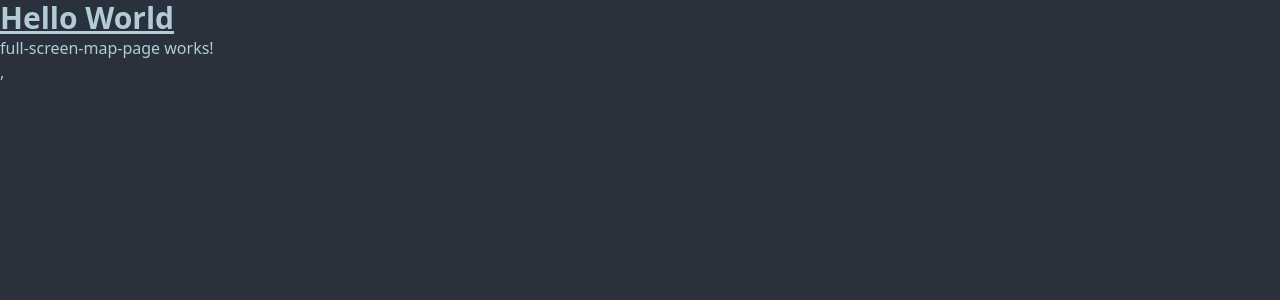
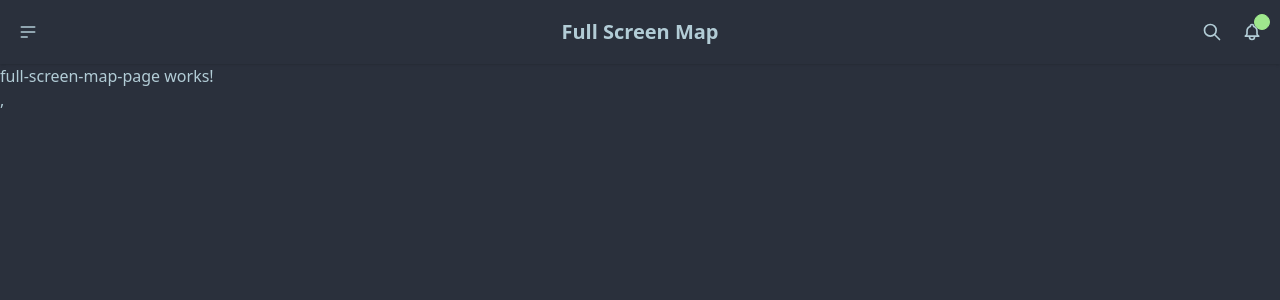
Before and after one commit to tomasDelizia/angular-maps-app, an Angular app: page /fullscreen in a window 1280 px wide. Shown: the top 300 px of the page. Built offline with nearby package versions, Linux system fonts and the light colour scheme.

Commit message:
Add navigation bar component and integrate it into the main app layout

```diff
--- a/src/app/app.component.html
+++ b/src/app/app.component.html
@@ -1,2 +1,2 @@
-<h1 class="text-3xl font-bold underline">Hello World</h1>
+<app-nav-bar />
 <router-outlet />
--- a/src/app/app.component.ts
+++ b/src/app/app.component.ts
@@ -1,9 +1,10 @@
 import { Component } from '@angular/core';
 import { RouterOutlet } from '@angular/router';
+import { NavBarComponent } from './shared/components/nav-bar/nav-bar.component';
 
 @Component({
   selector: 'app-root',
-  imports: [RouterOutlet],
+  imports: [RouterOutlet, NavBarComponent],
   templateUrl: './app.component.html',
 })
 export class AppComponent {
--- /dev/null
+++ b/src/app/shared/components/nav-bar/nav-bar.component.html
@@ -0,0 +1,75 @@
+<div class="navbar bg-base-100 shadow-sm">
+  <div class="navbar-start">
+    <div class="dropdown">
+      <div tabindex="0" role="button" class="btn btn-ghost btn-circle">
+        <svg
+          xmlns="http://www.w3.org/2000/svg"
+          class="h-5 w-5"
+          fill="none"
+          viewBox="0 0 24 24"
+          stroke="currentColor"
+        >
+          <path
+            stroke-linecap="round"
+            stroke-linejoin="round"
+            stroke-width="2"
+            d="M4 6h16M4 12h16M4 18h7"
+          />
+        </svg>
+      </div>
+      <ul
+        tabindex="0"
+        class="menu menu-sm dropdown-content bg-base-100 rounded-box z-1 mt-3 w-52 p-2 shadow"
+      >
+        @for(route of routes; track route.path) {
+        <li>
+          <a [routerLink]="route.path">{{ route.title }}</a>
+        </li>
+        }
+      </ul>
+    </div>
+  </div>
+  <div class="navbar-center">
+    <!-- Using an observable with AsyncPipe -->
+    <!-- <a class="btn btn-ghost text-xl">{{ pageTitle$ | async }}</a> -->
+    <!-- Using a signal -->
+    <a class="btn btn-ghost text-xl">{{ pageTitle() }}</a>
+  </div>
+  <div class="navbar-end">
+    <button class="btn btn-ghost btn-circle">
+      <svg
+        xmlns="http://www.w3.org/2000/svg"
+        class="h-5 w-5"
+        fill="none"
+        viewBox="0 0 24 24"
+        stroke="currentColor"
+      >
+        <path
+          stroke-linecap="round"
+          stroke-linejoin="round"
+          stroke-width="2"
+          d="M21 21l-6-6m2-5a7 7 0 11-14 0 7 7 0 0114 0z"
+        />
+      </svg>
+    </button>
+    <button class="btn btn-ghost btn-circle">
+      <div class="indicator">
+        <svg
+          xmlns="http://www.w3.org/2000/svg"
+          class="h-5 w-5"
+          fill="none"
+          viewBox="0 0 24 24"
+          stroke="currentColor"
+        >
+          <path
+            stroke-linecap="round"
+            stroke-linejoin="round"
+            stroke-width="2"
+            d="M15 17h5l-1.405-1.405A2.032 2.032 0 0118 14.158V11a6.002 6.002 0 00-4-5.659V5a2 2 0 10-4 0v.341C7.67 6.165 6 8.388 6 11v3.159c0 .538-.214 1.055-.595 1.436L4 17h5m6 0v1a3 3 0 11-6 0v-1m6 0H9"
+          />
+        </svg>
+        <span class="badge badge-xs badge-primary indicator-item"></span>
+      </div>
+    </button>
+  </div>
+</div>
--- /dev/null
+++ b/src/app/shared/components/nav-bar/nav-bar.component.ts
@@ -0,0 +1,34 @@
+import { Component, inject } from '@angular/core';
+import { NavigationEnd, Router, RouterLink } from '@angular/router';
+import { toSignal } from '@angular/core/rxjs-interop';
+import { routes } from '../../../app.routes';
+import { filter, map } from 'rxjs';
+
+@Component({
+  selector: 'app-nav-bar',
+  imports: [RouterLink],
+  templateUrl: './nav-bar.component.html',
+})
+export class NavBarComponent {
+  router = inject(Router);
+
+  routes = routes
+    .filter((route) => route.path !== '**')
+    .map((route) => ({
+      path: route.path,
+      title: `${route.title ?? 'Angular Maps'}`,
+    }));
+
+  // Observable that emits the current page title
+  pageTitle$ = this.router.events.pipe(
+    filter((event) => event instanceof NavigationEnd),
+    map((event) => event.url),
+    map(
+      (url) =>
+        routes.find((route) => `/${route.path}` === url)?.title ??
+        'Angular Maps'
+    )
+  );
+
+  pageTitle = toSignal(this.pageTitle$);
+}
```
